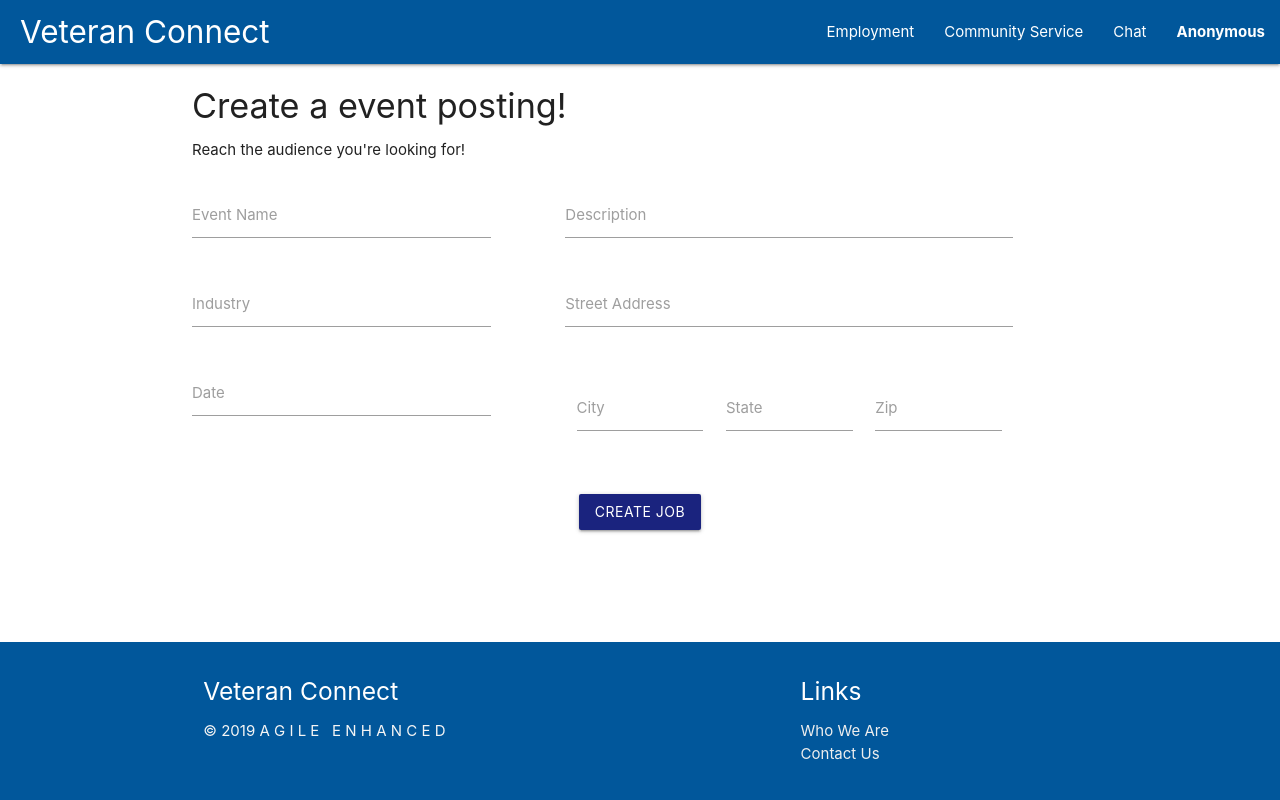
After one commit to underthelaurels/VeteranWebsite, a Flask app: page /service/create in a window 1280 px wide. The commit adds this page. Run offline with Flask 2, Linux system fonts and the light colour scheme.

Commit message:
Community service exists now

```diff
--- a/community_service.py
+++ b/community_service.py
@@ -7,7 +7,16 @@ service = Blueprint('service', __name__, url_prefix='/service')
 
 @service.route('/', methods=['GET'])
 def show_service():
+    row = db.get_all_services()
+    service = [convert_event(x) for x in row]
+
+    if service is not None:
+        session["service"] = service
     return render_template('community_service.html')
+
+@service.route('/create', methods=['GET'])
+def show_service_create():
+    return render_template('community_service_create.html')
 
 @service.route('/add-event', methods=['POST'])
 def add_event():
--- /dev/null
+++ b/templates/community_service_create.html
@@ -0,0 +1,82 @@
+{% extends 'base.html' %}
+
+{% block header %}
+<h1>{% block title %}Employer Portal{% endblock %}</h1>
+{% endblock %}
+
+{% block content %}
+<!-- Display Cards for each aspect of the app -->
+<div id='content' class="container">
+    <h4>Create a event posting!</h4>
+    <p>Reach the audience you're looking for!</p>
+
+    <form action="/service/add-event" method="POST">
+        <div class="row">
+            <div id='left-column' class="col s12 m4">
+                <div class="row">
+                    <div class="input-field">
+                        <label for="name">Event Name</label>
+                        <input type="text" name="name" id="name" required>
+                    </div>
+                </div>
+                <div class="row">
+                    <div class="input-field">
+                        <label for="industry">Industry</label>
+                        <input type="text" name="industry" id="industry" required>
+                    </div>
+                </div>
+                <div class="row">
+                    <div class="input-field">
+                        <label for="date">Date</label>
+                        <input type="text" class="datepicker" name="date" id="date" required>
+                    </div>
+                </div>
+            </div> <!-- END LEFT COLUMN -->
+            <div id='right-column' class="col s12 m6 offset-m1">
+                <div class="row">
+                    <div class="input-field">
+                        <label for="description">Description</label>
+                        <input type="text" name="description" id="description" required>
+                    </div>
+                </div>
+                <div class="row">
+                    <div class="input-field">
+                        <label for="street_address">Street Address</label>
+                        <input type="text" name="street_address" id="street_address" required>
+                    </div>
+                </div>
+                <div class="row">
+                    <div class="input-field col s12 m4">
+                        <label for="city">City</label>
+                        <input type="text" name="city" id="city" required>
+                    </div>
+                    <div class="input-field col s12 m4">
+                        <label for="state">State</label>
+                        <input type="text" name="state" id="state" required>
+                    </div>
+                    <div class="input-field col s12 m4">
+                        <label for="zipcode">Zip</label>
+                        <input type="text" name="zipcode" id="zipcode" required>
+                    </div>
+                </div>
+            </div> <!-- END RIGHT COLUMN -->
+        </div>
+        <div class="row center-align">
+            <button class="btn waves-effect indigo darken-4 white-text" type="submit">
+                Create Job
+            </button>
+        </div>
+    </form>
+</div>
+<script>
+    document.addEventListener('DOMContentLoaded', function() {
+        console.log("Loading date picker...")
+        var elems = document.querySelectorAll('.datepicker');
+        var options = {
+            format: "yyyy-mm-dd"
+        }
+        var instances = M.Datepicker.init(elems, options);
+    });
+</script>
+
+{% endblock %}
```
Also changed, not shown: templates/community_service.html (+24 -2 lines), instance/veteran-connect.sqlite.
